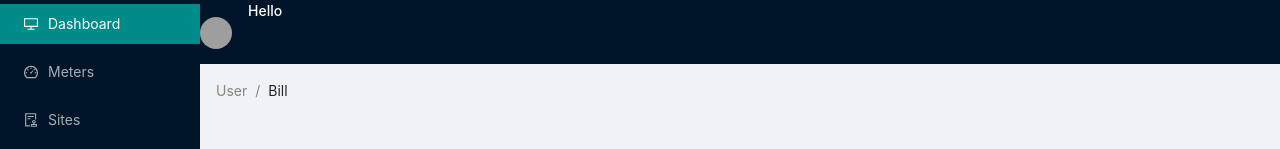
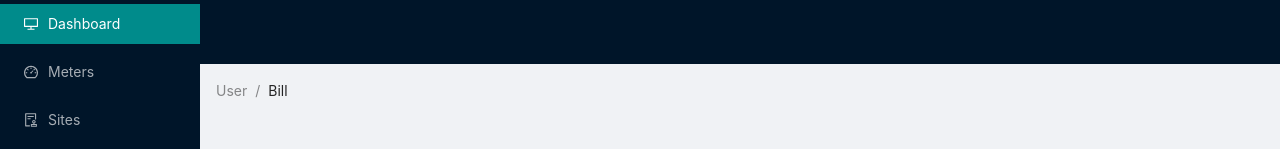
Before and after one commit to Ngatyah/energy-watch, a React (Create React App) app: page /dashboard in a window 1280 px wide. Shown: the top 149 px of the page. Built offline with nearby package versions, Linux system fonts and the light colour scheme; grey boxes are pictures that could not be loaded.

Commit message:
Intitiated the process of adding firebase

```diff
--- a/src/components/Dashboard.tsx
+++ b/src/components/Dashboard.tsx
@@ -1,10 +1,11 @@
 import "./Dashboard.module.css";
-import { Layout, Menu, Breadcrumb, Avatar, List, Row, Col } from "antd";
+import { Layout, Menu, Button, Breadcrumb, Avatar, List, Row, Col } from "antd";
 import {
   DesktopOutlined,
   AuditOutlined,
   DashboardOutlined,
   TeamOutlined,
+  PoweroffOutlined,
   UserOutlined,
 } from "@ant-design/icons";
 import { useState } from "react";
@@ -55,22 +56,7 @@ const Dashboard: React.FunctionComponent<{}> = () => {
           style={{
             padding: 0,
           }}
-        >
-          <List.Item.Meta
-            style={{
-              color: "white",
-              margin: "20",
-            }}
-            avatar={
-              <Avatar src="https://gw.alipayobjects.com/zos/rmsportal/BiazfanxmamNRoxxVxka.png" />
-            }
-            title={
-              <a href="/dashboard" style={{ color: "white" }}>
-                Hello
-              </a>
-            }
-          />
-        </Header>
+        ></Header>
         <Content style={{ margin: "0 16px" }}>
           <Breadcrumb style={{ margin: "16px 0" }}>
             <Breadcrumb.Item>User</Breadcrumb.Item>
--- a/src/pages/LoginForm.tsx
+++ b/src/pages/LoginForm.tsx
@@ -7,6 +7,8 @@ const LoginForm: React.FunctionComponent<{}> = () => {
   const history = useHistory();
   const onFinish = (values: any) => {
     console.log("Received values of form: ", values);
+    console.log(values.email);
+    console.log(values.password);
     history.replace("/dashboard");
   };
 
```
